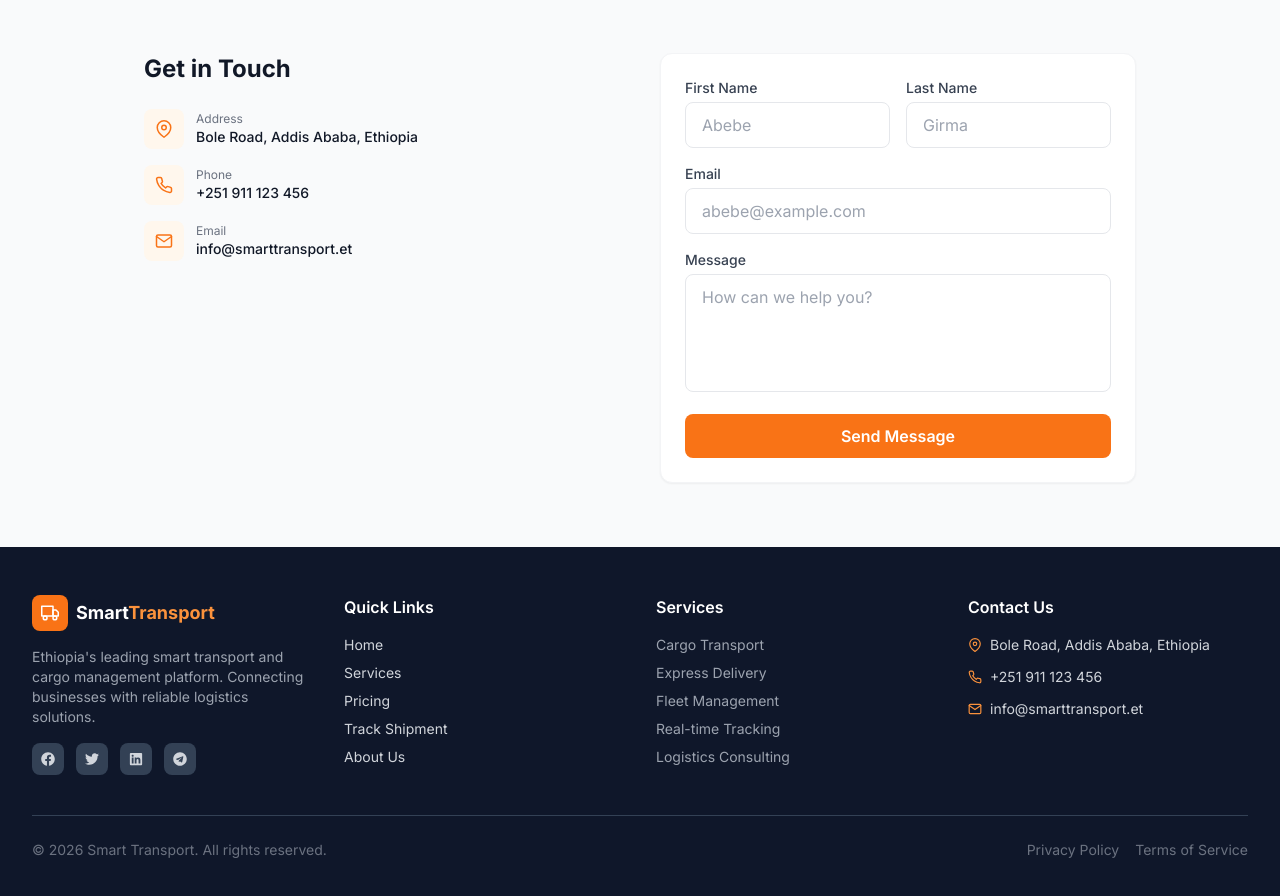
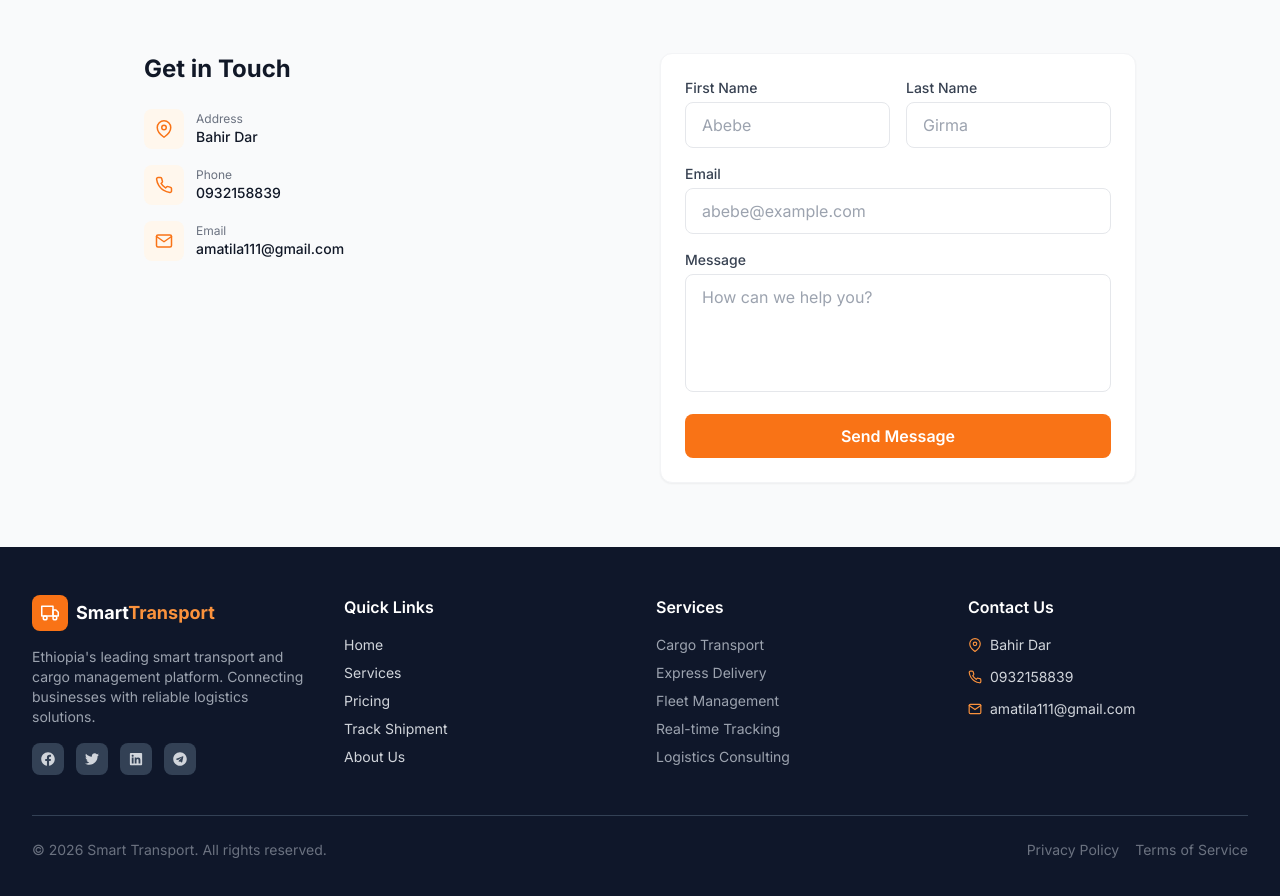
Before and after one commit to amanuel-111/Cargo-Management-System, a React (Create React App) app in the folder frontend/: page /contact in a window 1280 px wide. Shown: the part 320-1216 px from the top of the page. Built offline with nearby package versions, Linux system fonts and the light colour scheme; no server answers.

Commit message:
Update contact information to Bahir Dar

```diff
--- a/frontend/src/components/layout/Footer.jsx
+++ b/frontend/src/components/layout/Footer.jsx
@@ -58,15 +58,15 @@ const Footer = () => {
             <ul className="space-y-3 text-sm">
               <li className="flex items-center gap-2">
                 <FiMapPin className="text-primary-400 flex-shrink-0" />
-                <span>Bole Road, Addis Ababa, Ethiopia</span>
+                <span>Bahir Dar</span>
               </li>
               <li className="flex items-center gap-2">
                 <FiPhone className="text-primary-400 flex-shrink-0" />
-                <span>+251 911 123 456</span>
+                <span>0932158839</span>
               </li>
               <li className="flex items-center gap-2">
                 <FiMail className="text-primary-400 flex-shrink-0" />
-                <span>info@smarttransport.et</span>
+                <span>amatila111@gmail.com</span>
               </li>
             </ul>
           </div>
--- a/frontend/src/pages/public/ContactPage.jsx
+++ b/frontend/src/pages/public/ContactPage.jsx
@@ -26,9 +26,9 @@ const ContactPage = () => {
               <h2 className="text-2xl font-bold text-gray-900 mb-6">Get in Touch</h2>
               <div className="space-y-4 mb-8">
                 {[
-                  { icon: FiMapPin, label: 'Address', value: 'Bole Road, Addis Ababa, Ethiopia' },
-                  { icon: FiPhone, label: 'Phone', value: '+251 911 123 456' },
-                  { icon: FiMail, label: 'Email', value: 'info@smarttransport.et' },
+                  { icon: FiMapPin, label: 'Address', value: 'Bahir Dar' },
+                  { icon: FiPhone, label: 'Phone', value: '0932158839' },
+                  { icon: FiMail, label: 'Email', value: 'amatila111@gmail.com' },
                 ].map(({ icon: Icon, label, value }) => (
                   <div key={label} className="flex items-center gap-3">
                     <div className="w-10 h-10 bg-primary-50 rounded-lg flex items-center justify-center">
```
